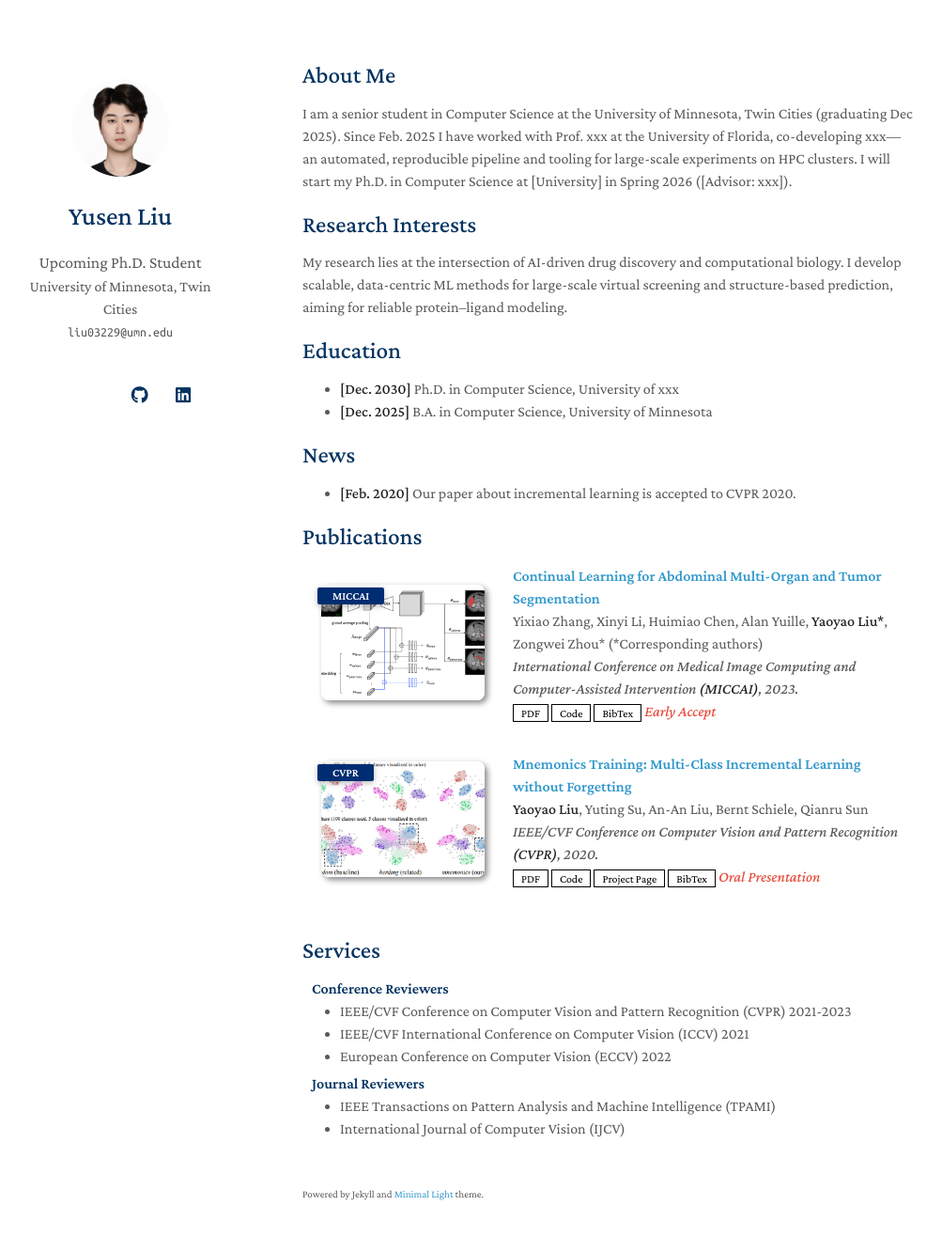
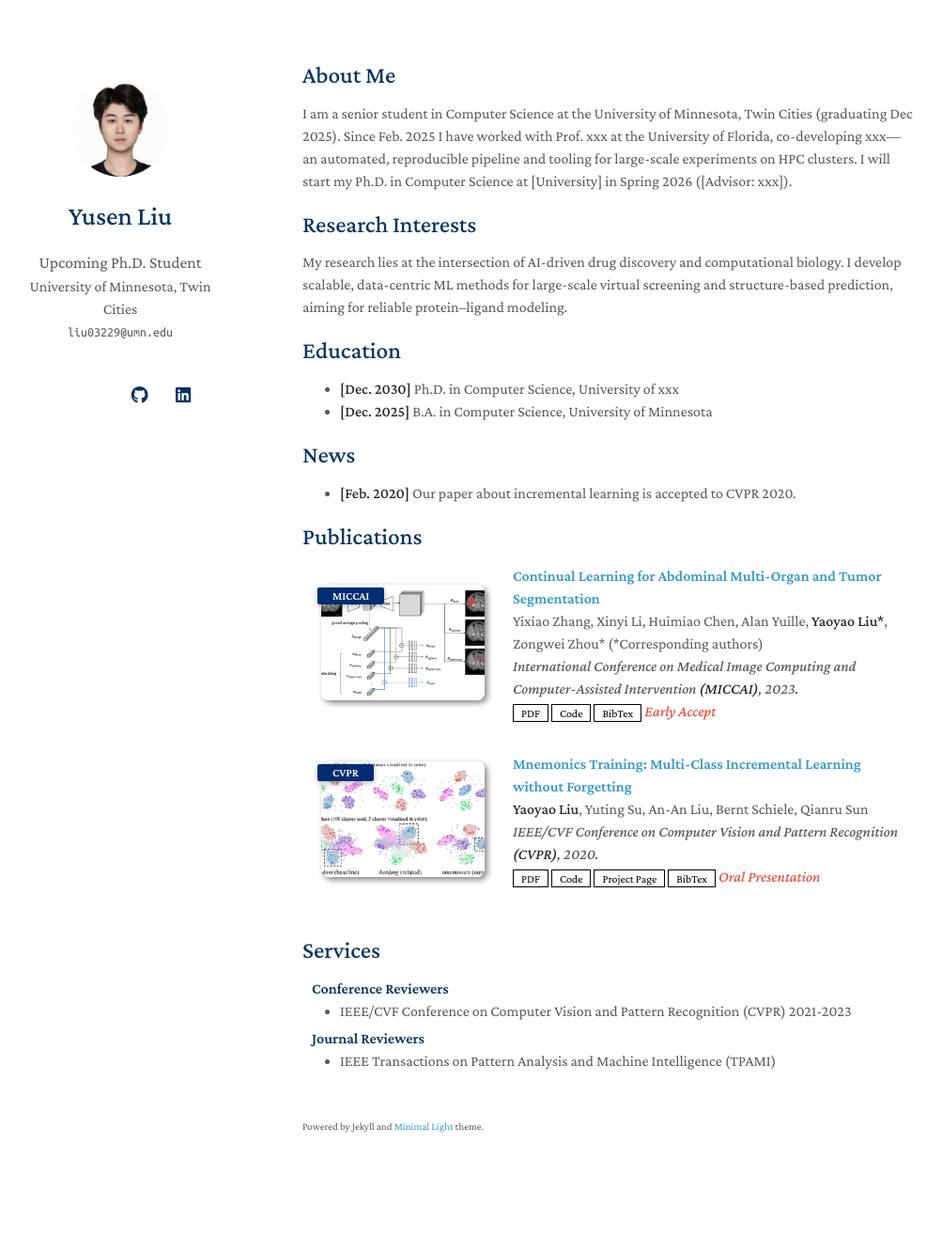
Before and after one commit to Lou1s-Lau/louislau.github.io, a Jekyll site: the page built from index.md, in a window 1280 px wide and 1351 px high. Shown: the top 1316 px of the window at 94% size, without its empty margins (148-1151 px from the left). Built offline with Jekyll 4.4.1, drawn with Linux system fonts in a browser that asks for light colours; a style sheet for code colours, icons or effects is not loaded; our own code applies the rules of GitHub Pages for plain Markdown files.

Commit message:
Update services.md

```diff
--- a/_includes/services.md
+++ b/_includes/services.md
@@ -4,13 +4,10 @@
 
 <ul style="margin:0 0 5px;">
   <li><a href="http://cvpr2023.thecvf.com/"><autocolor>IEEE/CVF Conference on Computer Vision and Pattern Recognition (CVPR) 2021-2023</autocolor></a></li>
-  <li><a href="http://iccv2021.thecvf.com/"><autocolor>IEEE/CVF International Conference on Computer Vision (ICCV) 2021</autocolor></a></li>
-  <li><a href="https://eccv2022.ecva.net/"><autocolor>European Conference on Computer Vision (ECCV) 2022</autocolor></a></li>
 </ul>
 
 <h4 style="margin:0 10px 0;">Journal Reviewers</h4>
 
 <ul style="margin:0 0 20px;">
   <li><a href="https://www.computer.org/csdl/journal/tp"><autocolor>IEEE Transactions on Pattern Analysis and Machine Intelligence (TPAMI)</autocolor></a></li>
-  <li><a href="https://www.springer.com/journal/11263"><autocolor>International Journal of Computer Vision (IJCV)</autocolor></a></li>
 </ul>
```
